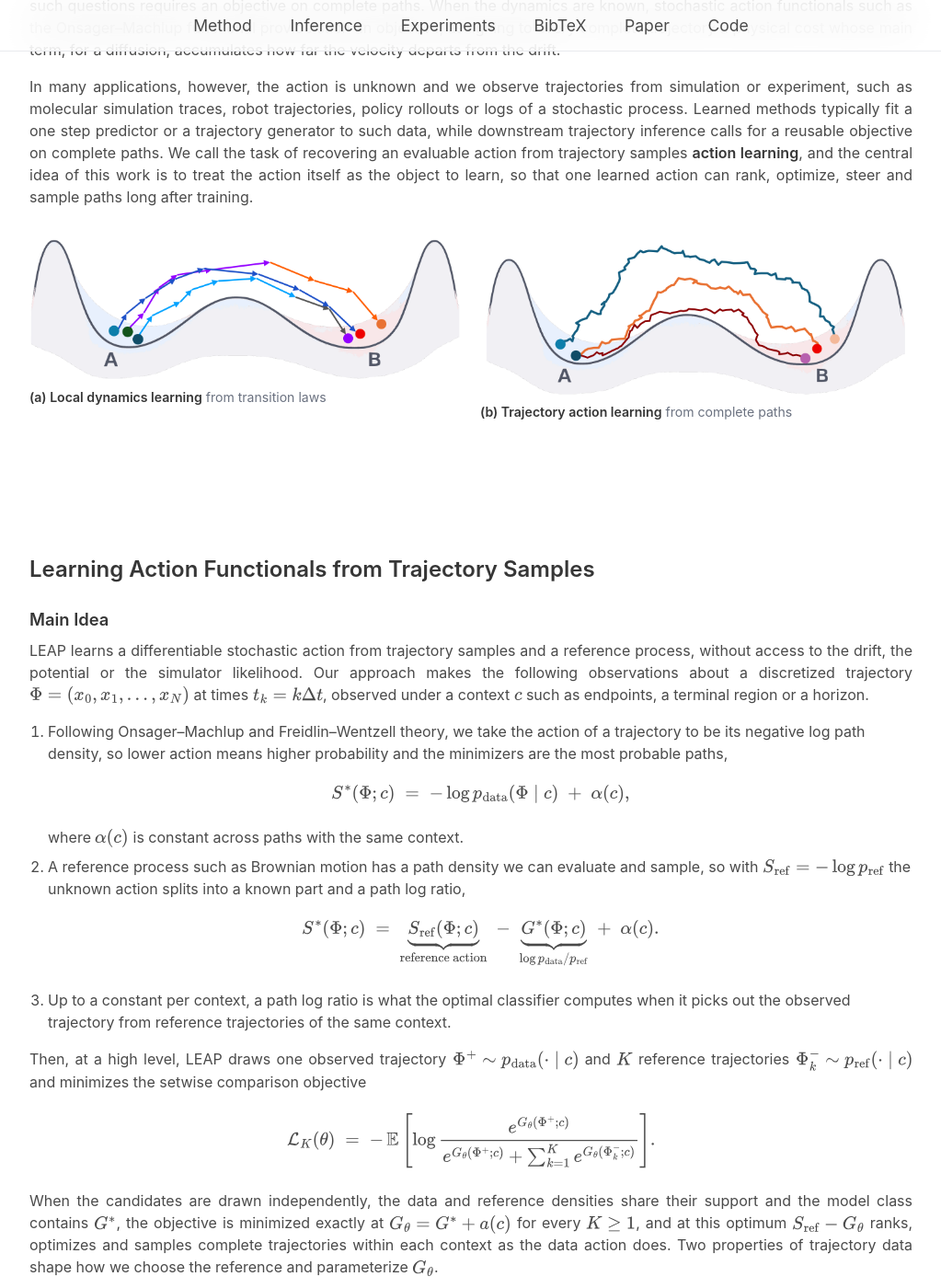
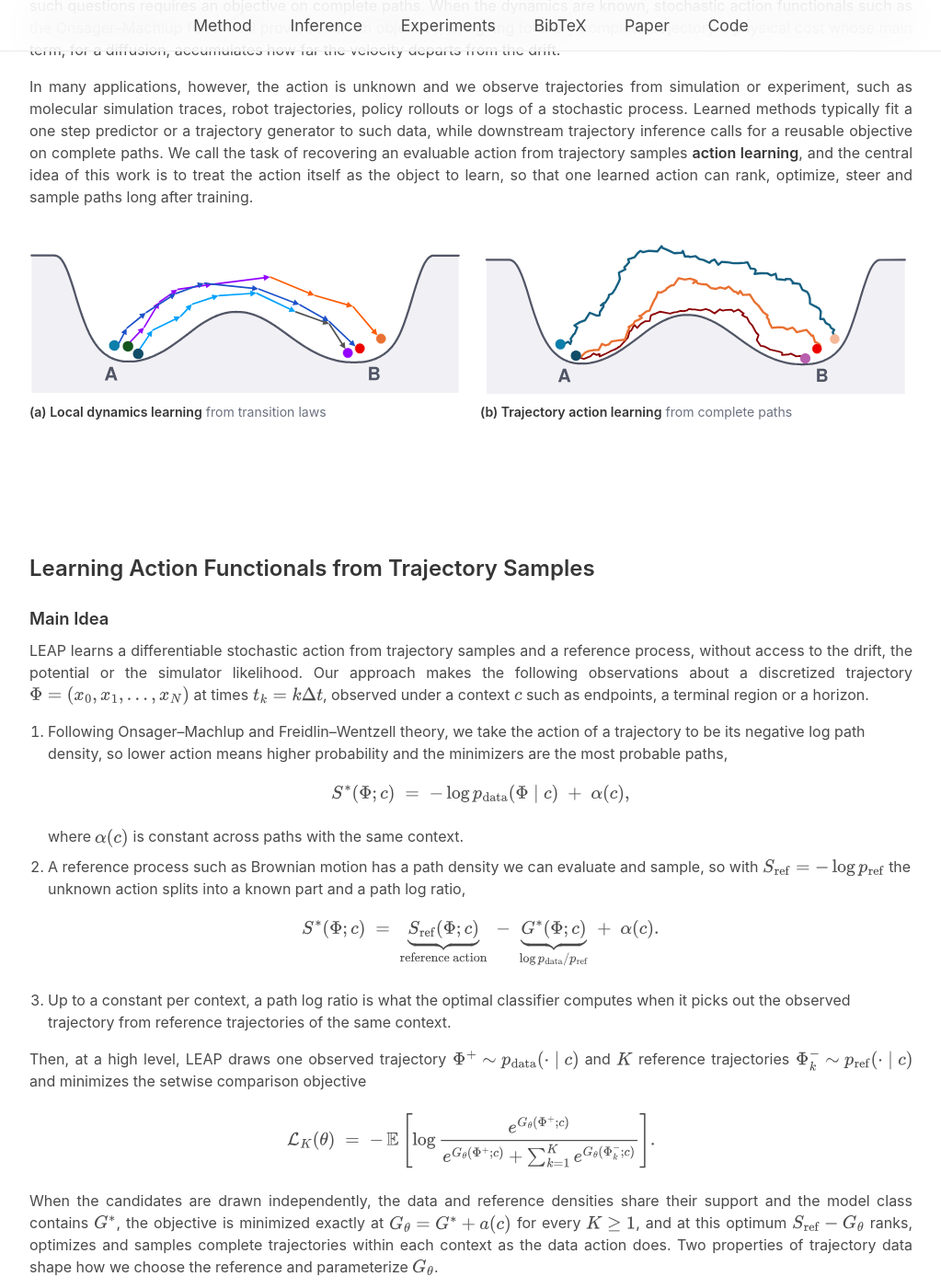
Before and after one commit to SarahLiaw/SarahLiaw.github.io, a Jekyll site: the page action-learning/index.html, which Jekyll copies as it is, in a window 1280 px wide and 1400 px high, scrolled down 1799 px. Shown: the whole window at 92% size, without its empty margins (128-1151 px from the left). Built offline with Jekyll 4.4.1, drawn with Linux system fonts in a browser that asks for light colours; some web fonts are replaced.

Commit message:
Update action-learning page: vector Figure 1 panels with the clean double well

```diff
--- a/action-learning/index.html
+++ b/action-learning/index.html
@@ -73,15 +73,15 @@
   </div>
 </section>
 
-<section class="section">
+<section class="section" id="intro">
   <div class="container content">
     <h3 class="title">From Trajectory Samples to Path Inference</h3>
     <p class="justified">Understanding how systems move between states requires reasoning about the trajectories that connect them, whether two molecular conformations are joined by several transition routes through different intermediates or a robot acts through a sequence of decisions. In these settings the object of interest is often the trajectory itself, namely which paths realize a transition, which mechanisms are plausible and which paths remain likely under perturbations or constraints, and answering such questions requires an objective on complete paths. When the dynamics are known, stochastic action functionals such as the Onsager–Machlup functional provide such an objective, assigning to every complete trajectory a physical cost whose main term, for a diffusion, accumulates how far the velocity departs from the drift.</p>
     <p class="justified">In many applications, however, the action is unknown and we observe trajectories from simulation or experiment, such as molecular simulation traces, robot trajectories, policy rollouts or logs of a stochastic process. Learned methods typically fit a one step predictor or a trajectory generator to such data, while downstream trajectory inference calls for a reusable objective on complete paths. We call the task of recovering an evaluable action from trajectory samples <b>action learning</b>, and the central idea of this work is to treat the action itself as the object to learn, so that one learned action can rank, optimize, steer and sample paths long after training.</p>
     <figure>
       <div class="figure-pair">
-        <div><img src="static/figures/fig1a_local.png" alt="Local dynamics learning, with paths assembled from local transitions between basins A and B." width="1400" height="481"><p class="sub"><b>(a) Local dynamics learning</b> from transition laws</p></div>
-        <div><img src="static/figures/fig1b_global.png" alt="Trajectory action learning, with complete paths from A to B compared as wholes." width="1400" height="529"><p class="sub"><b>(b) Trajectory action learning</b> from complete paths</p></div>
+        <div><img src="static/figures/fig1a_local.svg" alt="Local dynamics learning, with paths assembled from local transitions between basins A and B." width="1400" height="481"><p class="sub"><b>(a) Local dynamics learning</b> from transition laws</p></div>
+        <div><img src="static/figures/fig1b_global.svg" alt="Trajectory action learning, with complete paths from A to B compared as wholes." width="1400" height="529"><p class="sub"><b>(b) Trajectory action learning</b> from complete paths</p></div>
       </div>
     </figure>
   </div>
--- a/action-learning/static/css/site.css
+++ b/action-learning/static/css/site.css
@@ -84,7 +84,7 @@ section[id] { scroll-margin-top: 4.25rem; }
 .figure-frame iframe { width: 100%; height: 100%; border: 0; display: block; }
 figure { margin: 1.75rem 0; }
 figcaption { color: var(--muted); font-size: .9rem; margin-top: .6rem; text-align: center; text-wrap: pretty; }
-.figure-pair { display: grid; grid-template-columns: 1fr 1fr; gap: 1.25rem; align-items: start; }
+.figure-pair { display: grid; grid-template-columns: 1fr 1fr; gap: 1.25rem; align-items: end; }
 .figure-pair > div { min-width: 0; }
 .figure-pair img { border-radius: 6px; background: var(--figure-bg); }
 .figure-pair .sub { color: var(--muted); font-size: .88rem; margin-top: .35rem; text-align: left; }
```
Also changed, not shown: action-learning/static/figures/fig1a_local.png (deleted), action-learning/static/figures/fig1a_local.svg (added), action-learning/static/figures/fig1b_global.png (deleted), action-learning/static/figures/fig1b_global.svg (added).
